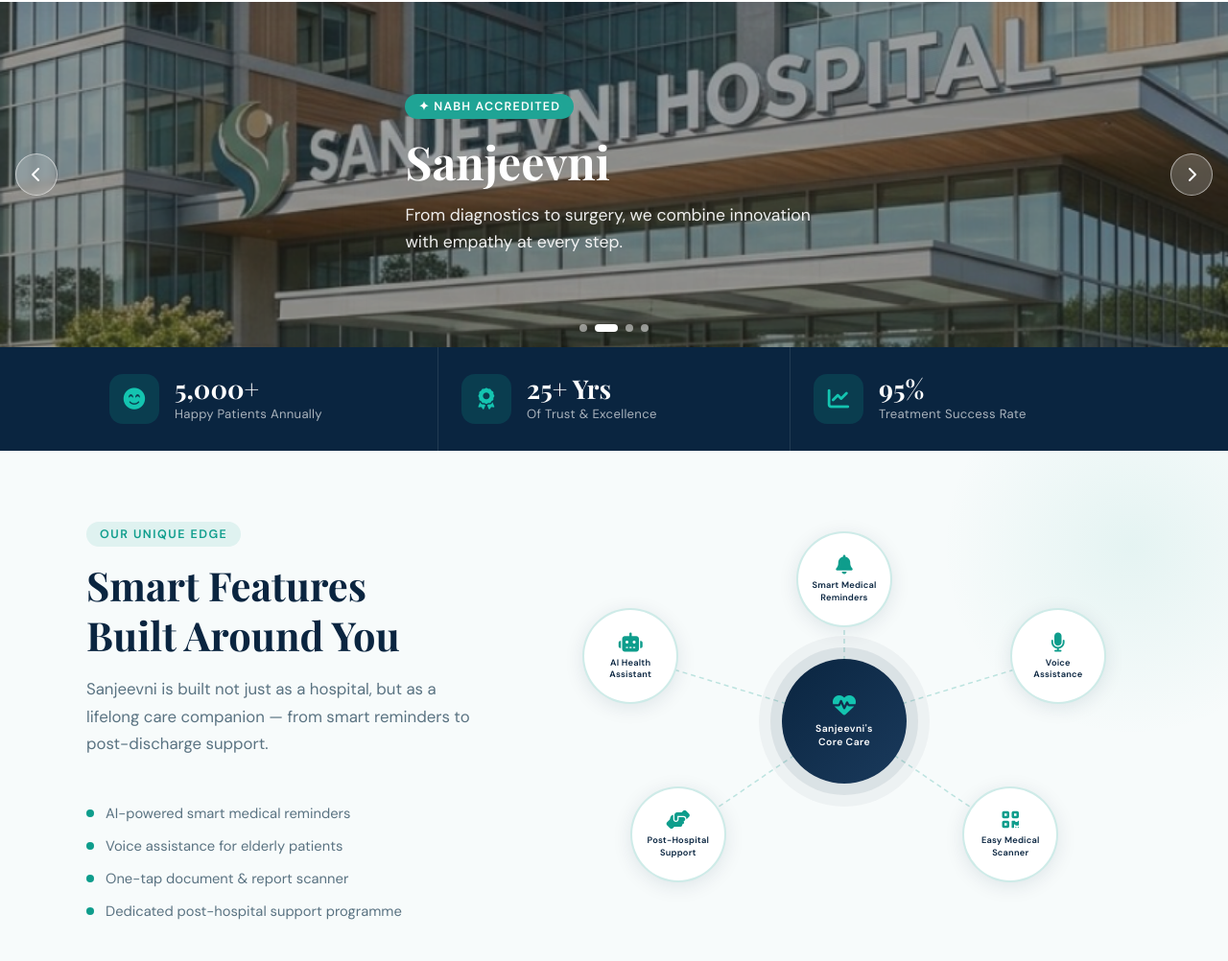
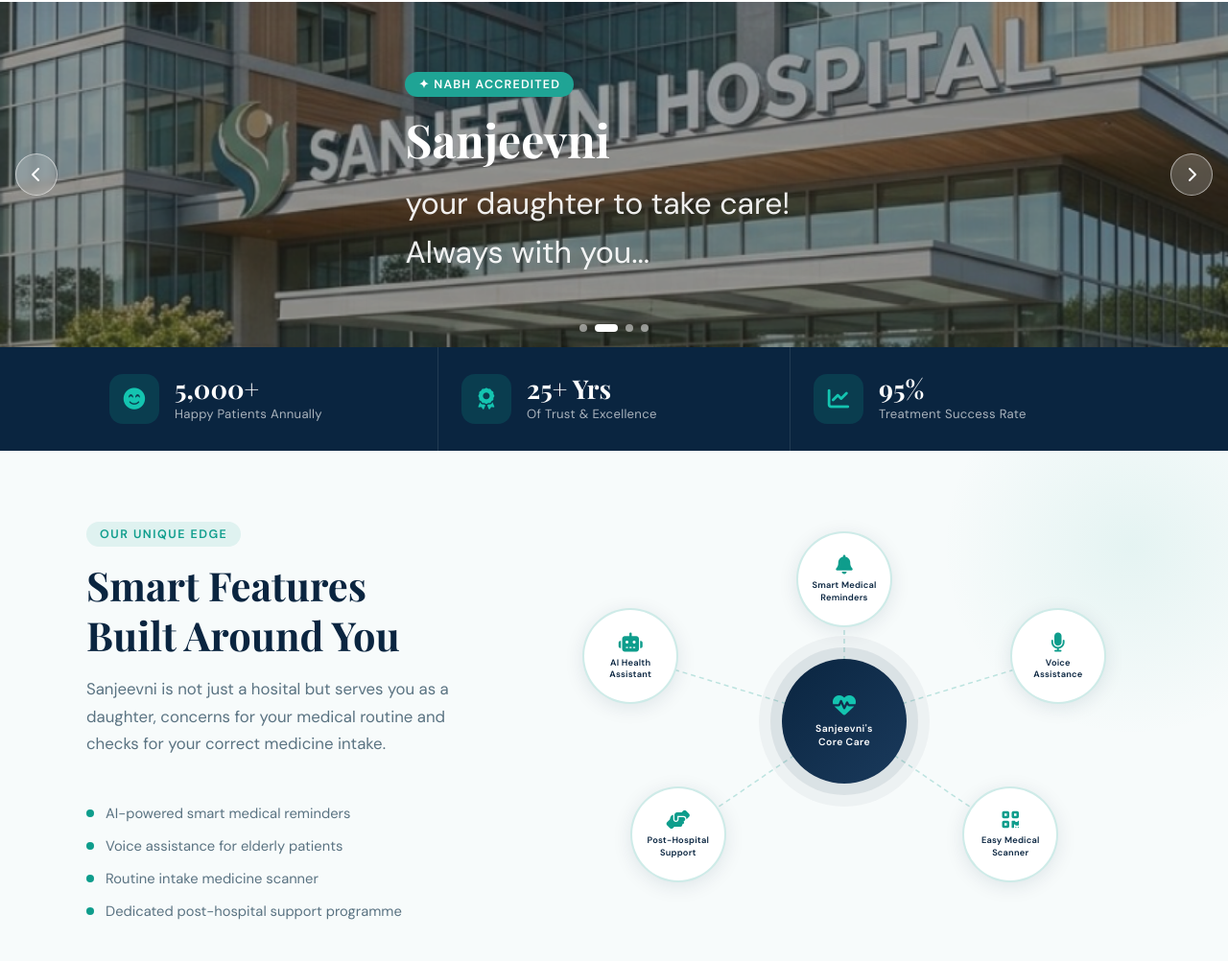
Before and after one commit to nishikajn42/careLink-healthcare, a plain HTML site: page index.html in a window 1280 px wide. Shown: the part 70-1072 px from the top of the page at 96% size. Drawn offline with nearby package versions, Linux system fonts and the light colour scheme.

Commit message:
add some changes

```diff
--- a/index.html
+++ b/index.html
@@ -57,7 +57,7 @@
     <div class="slide-content">
       <div class="slide-badge">✦ Trusted Since 1999</div>
       <h1>Sanjeevni</h1>
-      <p>World-class medical facilities with a warm human touch. Your health, our sacred duty.</p>
+      <p style="font-size: 2rem"> your daughter to take care! Always with you...</p>
     </div>
   </div>
 
@@ -67,7 +67,7 @@
     <div class="slide-content">
       <div class="slide-badge">✦ NABH Accredited</div>
       <h1>Sanjeevni</h1>
-      <p>From diagnostics to surgery, we combine innovation with empathy at every step.</p>
+      <p style="font-size: 2rem"> your daughter to take care! Always with you...</p>
     </div>
   </div>
 
@@ -77,7 +77,7 @@
     <div class="slide-content">
       <div class="slide-badge">✦ 24/7 Emergency</div>
       <h1>Sanjeevni</h1>
-      <p>Round-the-clock emergency services with rapid response teams, ready every moment.</p>
+      <p style="font-size: 2rem"> your daughter to take care! Always with you...</p>
     </div>
   </div>
 
@@ -87,7 +87,7 @@
     <div class="slide-content">
       <div class="slide-badge">✦ Elderly Specialists</div>
       <h1>Sanjeevni</h1>
-      <p>Specialised geriatric care programmes designed with dignity, comfort and respect.</p>
+      <p style="font-size: 2rem"> your daughter to take care! Always with you...</p>
     </div>
   </div>
 
@@ -129,7 +129,7 @@
     <div class="radial-text">
       <div class="section-tag reveal">Our Unique Edge</div>
       <h2 class="section-title reveal reveal-delay-1">Smart Features<br>Built Around You</h2>
-      <p class="section-sub reveal reveal-delay-2">Sanjeevni is built not just as a hospital, but as a lifelong care companion — from smart reminders to post-discharge support.</p>
+      <p class="section-sub reveal reveal-delay-2">Sanjeevni is not just a hosital but serves you as a daughter, concerns for your medical routine and checks for your correct medicine intake.</p>
 
       <div style="display:flex;flex-direction:column;gap:14px" class="reveal reveal-delay-3">
         <div style="display:flex;align-items:center;gap:12px">
@@ -142,7 +142,7 @@
         </div>
         <div style="display:flex;align-items:center;gap:12px">
           <div style="width:8px;height:8px;border-radius:50%;background:var(--teal);flex-shrink:0"></div>
-          <span style="font-size:0.92rem;color:var(--muted)">One-tap document & report scanner</span>
+          <span style="font-size:0.92rem;color:var(--muted)">Routine intake medicine scanner</span>
         </div>
         <div style="display:flex;align-items:center;gap:12px">
           <div style="width:8px;height:8px;border-radius:50%;background:var(--teal);flex-shrink:0"></div>
```
